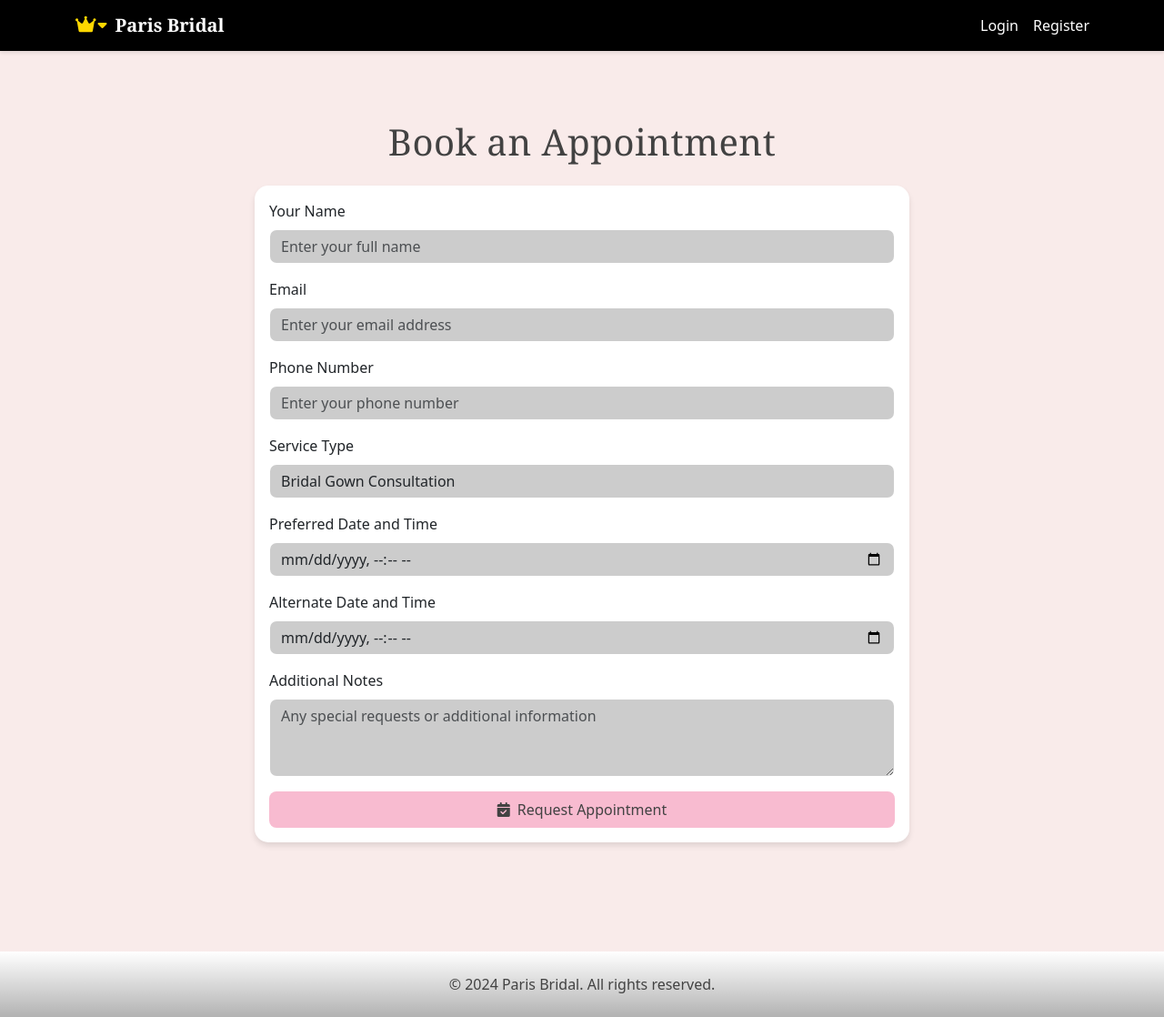
After one commit to Irvarr/parisbridal, a Flask app: page /appointments/book in a window 1280 px wide. The commit adds this page. Shown: the whole page at 91% size. Run offline with Flask 3, Linux system fonts and the light colour scheme.

Commit message:
Agent query: I've added an appointment booking system. Could you check if you can see the 'Book Appointment' link in the navigation menu and if clicking it shows a form to book an appointment?
Implement appointment booking system and rename "Celebration Stories" to "Chisme".

Screenshot: https://storage.googleapis.com/screenshot-production-us-central1/0fcf7169-087e-4111-bd6f-826c539dd0e3/4bf46d12-2068-46f3-88f4-ca778943b2f9.jpg

```diff
--- a/app.py
+++ b/app.py
@@ -34,7 +34,7 @@ with app.app_context():
     from models import (
         User, Registry, RegistryItem, Guest,
         WeddingPartyMember, Wedding, Quinceanera,
-        GiftSuggestion, BlogPost
+        GiftSuggestion, BlogPost, Appointment
     )
 
     # Create all tables
@@ -52,6 +52,7 @@ from routes.registry import registry
 from routes.guest import guest
 from routes.services import services
 from routes.blog import blog
+from routes.appointments import appointments
 
 app.register_blueprint(main)
 app.register_blueprint(auth)
@@ -59,3 +60,4 @@ app.register_blueprint(registry)
 app.register_blueprint(guest)
 app.register_blueprint(services)
 app.register_blueprint(blog)
+app.register_blueprint(appointments)
--- a/forms.py
+++ b/forms.py
@@ -1,7 +1,7 @@
 from flask_wtf import FlaskForm
 from wtforms import (
     StringField, PasswordField, DateField, TextAreaField,
-    BooleanField, SelectField, FloatField, SearchField
+    BooleanField, SelectField, FloatField, SearchField, DateTimeField
 )
 from wtforms.validators import DataRequired, Email, Length, Optional, URL
 
@@ -119,3 +119,30 @@ class WeddingPartyMemberForm(FlaskForm):
         validators=[Optional()]
     )
     notes = TextAreaField('Notes')
+
+class AppointmentForm(FlaskForm):
+    name = StringField('Your Name', validators=[DataRequired(), Length(max=100)])
+    email = StringField('Email', validators=[DataRequired(), Email()])
+    phone = StringField('Phone Number', validators=[DataRequired(), Length(max=20)])
+    service_type = SelectField('Service Type',
+        choices=[
+            ('bridal_gown', 'Bridal Gown Consultation'),
+            ('quinceanera_dress', 'Quinceañera Dress Consultation'),
+            ('tuxedo', 'Tuxedo Fitting'),
+            ('alterations', 'Alterations'),
+            ('planning', 'Event Planning'),
+            ('general', 'General Inquiry')
+        ],
+        validators=[DataRequired()]
+    )
+    preferred_date = DateTimeField('Preferred Date and Time',
+        format='%Y-%m-%dT%H:%M',
+        validators=[DataRequired()]
+    )
+    alternate_date = DateTimeField('Alternate Date and Time',
+        format='%Y-%m-%dT%H:%M',
+        validators=[Optional()]
+    )
+    notes = TextAreaField('Additional Notes',
+        validators=[Optional(), Length(max=500)]
+    )
--- /dev/null
+++ b/routes/appointments.py
@@ -0,0 +1,56 @@
+from flask import Blueprint, render_template, redirect, url_for, flash, request
+from flask_login import current_user, login_required
+from app import db
+from models import Appointment
+from forms import AppointmentForm
+from datetime import datetime
+import logging
+
+appointments = Blueprint('appointments', __name__, url_prefix='/appointments')
+
+@appointments.route('/book', methods=['GET', 'POST'])
+def book():
+    form = AppointmentForm()
+    if form.validate_on_submit():
+        try:
+            appointment = Appointment(
+                user_id=current_user.id if current_user.is_authenticated else None,
+                name=form.name.data,
+                email=form.email.data,
+                phone=form.phone.data,
+                service_type=form.service_type.data,
+                preferred_date=form.preferred_date.data,
+                alternate_date=form.alternate_date.data,
+                notes=form.notes.data,
+                status='pending'
+            )
+            db.session.add(appointment)
+            db.session.commit()
+            flash('Your appointment request has been submitted! We will contact you shortly to confirm.', 'success')
+            return redirect(url_for('main.index'))
+        except Exception as e:
+            logging.error(f"Error booking appointment: {str(e)}")
+            db.session.rollback()
+            flash('An error occurred while booking your appointment. Please try again.', 'error')
+
+    return render_template('appointments/book.html', form=form)
+
+@appointments.route('/my-appointments')
+@login_required
+def my_appointments():
+    appointments = Appointment.query.filter_by(user_id=current_user.id)\
+        .order_by(Appointment.preferred_date.desc()).all()
+    return render_template('appointments/list.html', appointments=appointments)
+
+@appointments.route('/<int:appointment_id>/cancel', methods=['POST'])
+@login_required
+def cancel_appointment(appointment_id):
+    appointment = Appointment.query.get_or_404(appointment_id)
+    if appointment.user_id != current_user.id:
+        flash('You are not authorized to cancel this appointment.', 'error')
+        return redirect(url_for('appointments.my_appointments'))
+
+    appointment.status = 'cancelled'
+    db.session.commit()
+    flash('Your appointment has been cancelled.', 'success')
+    return redirect(url_for('appointments.my_appointments'))
--- /dev/null
+++ b/templates/appointments/book.html
@@ -0,0 +1,108 @@
+{% extends "base.html" %}
+
+{% block content %}
+<div class="container py-5">
+    <h1 class="text-center mb-4">Book an Appointment</h1>
+    <div class="row justify-content-center">
+        <div class="col-md-8">
+            <div class="card">
+                <div class="card-body">
+                    <form method="POST" class="needs-validation" novalidate>
+                        {{ form.csrf_token }}
+
+                        <div class="mb-3">
+                            <label for="name" class="form-label">{{ form.name.label }}</label>
+                            {{ form.name(class="form-control", placeholder="Enter your full name") }}
+                            {% if form.name.errors %}
+                                <div class="invalid-feedback d-block">
+                                    {% for error in form.name.errors %}
+                                        {{ error }}
+                                    {% endfor %}
+                                </div>
+                            {% endif %}
+                        </div>
+
+                        <div class="mb-3">
+                            <label for="email" class="form-label">{{ form.email.label }}</label>
+                            {{ form.email(class="form-control", placeholder="Enter your email address") }}
+                            {% if form.email.errors %}
+                                <div class="invalid-feedback d-block">
+                                    {% for error in form.email.errors %}
+                                        {{ error }}
+                                    {% endfor %}
+                                </div>
+                            {% endif %}
+                        </div>
+
+                        <div class="mb-3">
+                            <label for="phone" class="form-label">{{ form.phone.label }}</label>
+                            {{ form.phone(class="form-control", placeholder="Enter your phone number") }}
+                            {% if form.phone.errors %}
+                                <div class="invalid-feedback d-block">
+                                    {% for error in form.phone.errors %}
+                                        {{ error }}
+                                    {% endfor %}
+                                </div>
+                            {% endif %}
+                        </div>
+
+                        <div class="mb-3">
+                            <label for="service_type" class="form-label">{{ form.service_type.label }}</label>
+                            {{ form.service_type(class="form-control") }}
+                            {% if form.service_type.errors %}
+                                <div class="invalid-feedback d-block">
+                                    {% for error in form.service_type.errors %}
+                                        {{ error }}
+                                    {% endfor %}
+                                </div>
+                            {% endif %}
+                        </div>
+
+                        <div class="mb-3">
+                            <label for="preferred_date" class="form-label">{{ form.preferred_date.label }}</label>
+                            {{ form.preferred_date(class="form-control", type="datetime-local") }}
+                            {% if form.preferred_date.errors %}
+                                <div class="invalid-feedback d-block">
+                                    {% for error in form.preferred_date.errors %}
+                                        {{ error }}
+                                    {% endfor %}
+                                </div>
+                            {% endif %}
+                        </div>
+
+                        <div class="mb-3">
+                            <label for="alternate_date" class="form-label">{{ form.alternate_date.label }}</label>
+                            {{ form.alternate_date(class="form-control", type="datetime-local") }}
+                            {% if form.alternate_date.errors %}
+                                <div class="invalid-feedback d-block">
+                                    {% for error in form.alternate_date.errors %}
+                                        {{ error }}
+                                    {% endfor %}
+                                </div>
+                            {% endif %}
+                        </div>
+
+                        <div class="mb-3">
+                            <label for="notes" class="form-label">{{ form.notes.label }}</label>
+                            {{ form.notes(class="form-control", rows="3", placeholder="Any special requests or additional information") }}
+                            {% if form.notes.errors %}
+                                <div class="invalid-feedback d-block">
+                                    {% for error in form.notes.errors %}
+                                        {{ error }}
+                                    {% endfor %}
+                                </div>
+                            {% endif %}
+                        </div>
+
+                        <div class="d-grid">
+                            <button type="submit" class="btn btn-primary">
+                                <i class="fas fa-calendar-check me-2"></i>Request Appointment
+                            </button>
+                        </div>
+                    </form>
+                </div>
+            </div>
+        </div>
+    </div>
+</div>
+{% endblock %}
--- a/templates/base.html
+++ b/templates/base.html
@@ -123,7 +123,12 @@
                         <li><hr class="dropdown-divider"></li>
                         <li>
                             <a class="dropdown-item" href="{{ url_for('blog.index') }}">
-                                <i class="fas fa-blog me-2"></i>Celebration Stories
+                                <i class="fas fa-blog me-2"></i>Chisme
+                            </a>
+                        </li>
+                        <li>
+                            <a class="dropdown-item" href="{{ url_for('appointments.book') }}">
+                                <i class="fas fa-calendar-alt me-2"></i>Book Appointment
                             </a>
                         </li>
                     </ul>
--- a/templates/index.html
+++ b/templates/index.html
@@ -135,7 +135,7 @@
     <!-- Blog Section -->
     <section class="py-5 bg-white">
         <div class="container">
-            <h2 class="text-center mb-4">Celebration Stories</h2>
+            <h2 class="text-center mb-4">Chisme</h2>
             <p class="lead text-center mb-5">
                 Get inspired by real weddings and quinceañeras
             </p>
@@ -157,7 +157,7 @@
                 {% endfor %}
             </div>
             <div class="text-center mt-4">
-                <a href="{{ url_for('blog.index') }}" class="btn btn-primary">View All Stories</a>
+                <a href="{{ url_for('blog.index') }}" class="btn btn-primary">View All Chisme</a>
             </div>
         </div>
     </section>
```
Also changed, not shown: models.py (+18 -0 lines).
